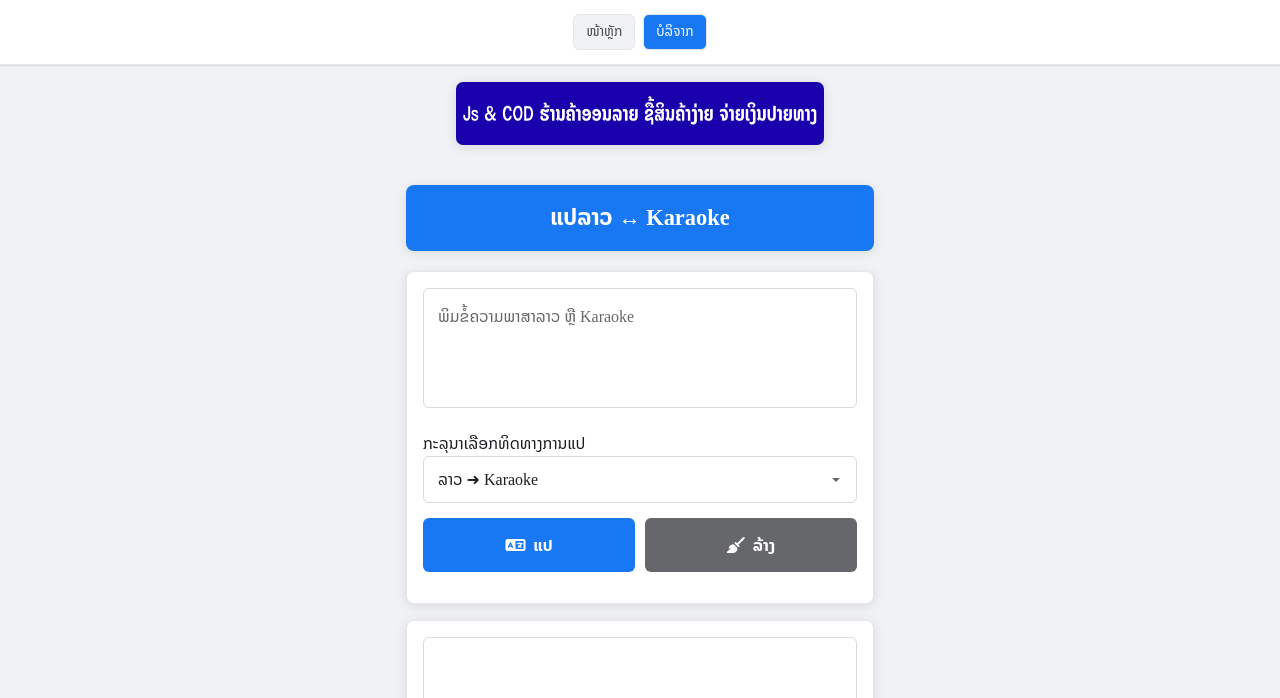
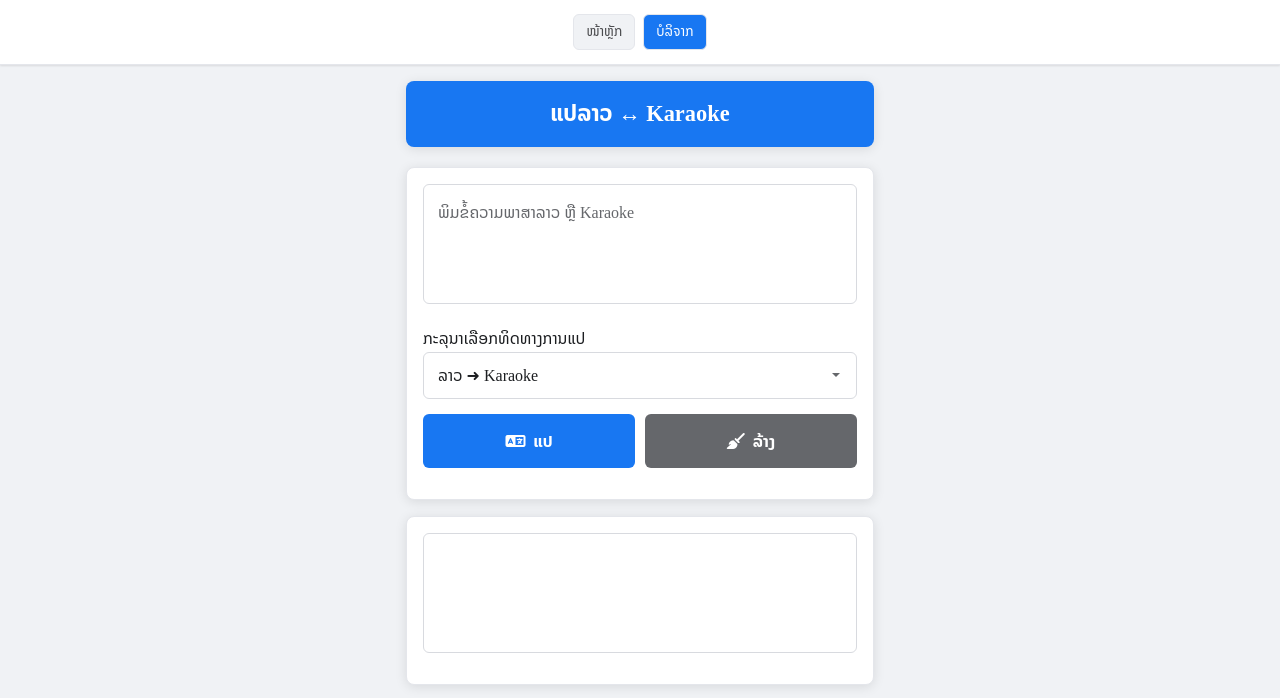
Before and after one commit to ChanthaChonepimmasone/Laokaraoke, a plain HTML site: page index.html in a window 1280 px wide. Shown: the top 698 px of the page. Drawn offline with Linux system fonts and the light colour scheme.

Commit message:
Update index.html

```diff
--- a/index.html
+++ b/index.html
@@ -643,13 +643,6 @@
       <a href="donate.html" style="background: var(--facebook-blue); color: white;">ບໍລິຈາກ</a>
     </div>
   </div>
-
-  <div class="lazada-link">
-    <a href="https://jscod.42web.io/index.php" target="_blank">
-      <img src="COD.png" alt="Lazada Thailand" width="370" height="65">
-    </a>
-  </div>
-
   <div class="container">
     <h1>ແປລາວ ↔ Karaoke</h1>
 
```
